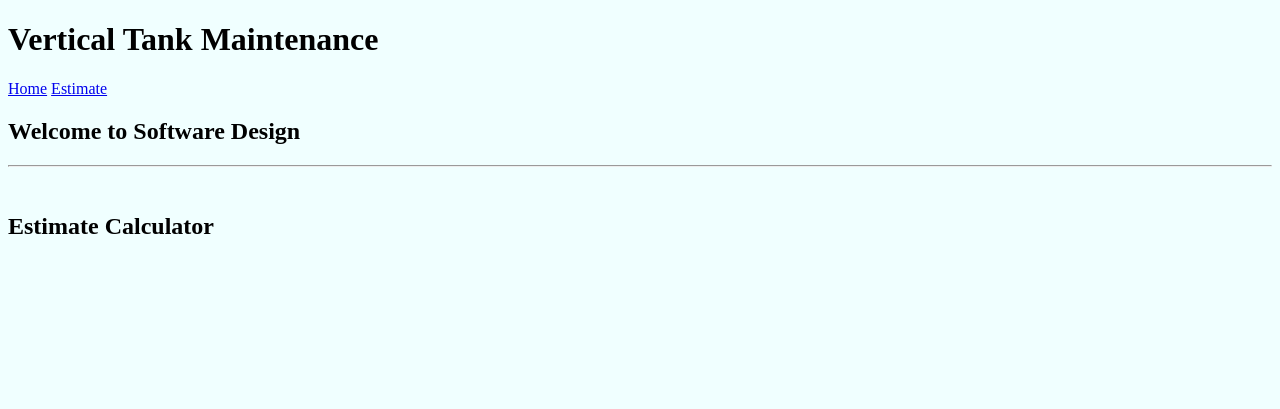
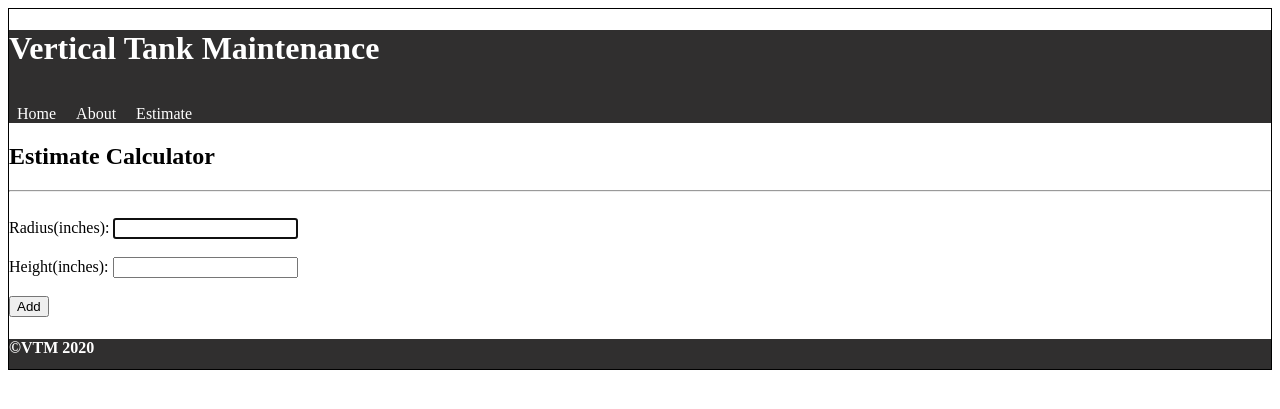
Before and after one commit to xinyi-w/vtm_site, a Flask app: page /estimate in a window 1280 px wide. Shown: the top 409 px of the page. Run offline with Flask 2, Linux system fonts and the light colour scheme.

Commit message:
vtm_site initial commit

```diff
--- a/app.py
+++ b/app.py
@@ -1,19 +1,43 @@
 from flask import Flask
-from flask import render_template
+from flask import render_template, request
+
 
 app = Flask(__name__)
+
+def calc(radius, height):
+    areaTop = (3.14 * radius**2)
+    areaSides = radius*height*3.14*2
+    areaTotal = areaTop + areaSides
+    sqFeet = areaTotal/144
+    mCost = 25 * sqFeet
+    lCost = 15 *sqFeet
+    totalCost = round(mCost + lCost,2)
+    print(totalCost)
+    return totalCost
 
 @app.route('/')
 def index():
     return render_template('index.html')
 
-@app.route('/mike')
-def mike():
-    return render_template('mike.html')
+@app.route('/about')
+def about():
+    return render_template('about.html')
 
-@app.route('/estimate')
+@app.route('/estimate', methods=['Get'])
 def estimate():
     return render_template('estimate.html')
 
+@app.route('/add', methods=['POST'])
+def add():
+    if request.method == 'POST':
+        radius = int(request.form['radius'])
+        height = int(request.form['height'])
+        print(radius)
+        print(height)
+        estimateCost = calc(radius, height)
+        #estimateCost = totalCost
+        print(estimateCost)
+    return render_template('estimate.html', estimate=estimateCost)
+
 if __name__ == '__main__':
     app.run(debug=True)
--- a/static/css/stylesheet.css
+++ b/static/css/stylesheet.css
@@ -1,3 +1,35 @@
 body{
-    background-color: azure;
+    background-color: white;
 }
+
+header{
+    color: white;
+    background-color: rgb(48, 47, 47);
+    height: 75px;
+}
+
+nav{
+    background-color: rgb(48, 47, 47);
+    color: white;
+}
+
+footer{
+    color: white;
+    background-color: rgb(48, 47, 47);
+    height: 30px;
+}
+a{
+    color: white;
+    padding: 8px;
+    height: 50px;
+}
+a:link {text-decoration: none; color: white;}
+a:hover {text-decoration: none; color: white;}
+
+div{
+    border-style:solid;
+    border-width: thin;
+}
+p{
+    text-indent: 30px;
+}
--- a/templates/base.html
+++ b/templates/base.html
@@ -1,11 +1,13 @@
 <!DOCTYPE html>
 <html lang="en">
+
 <head>
     <meta charset="UTF-8">
     <meta name="viewport" content="width=device-width, initial-scale=1.0">
     <title>{% block title %} {% endblock%}</title>
     <link rel="stylesheet" type="text/css" href="{{ url_for('static', filename='css/stylesheet.css') }}">
 </head>
+
 <body>
     <div>
         <header>
@@ -13,20 +15,22 @@
         </header>
         <main>
             <nav>
-                <a href="index.html">Home</a>
-                <a href="estimate.html">Estimate</a>
+                <a href="/">Home</a>
+                <a href="about">About</a>
+                <a href="estimate">Estimate</a>
 
             </nav>
         </main>
-        <h2>Welcome to Software Design</h2>
-
-        <hr>
-        <br>
 
         {% block body %}
 
+
         {% endblock %}
+        <footer>
+            <h4>&#169;VTM 2020</h4>
+        </footer>
 
     </div>
 </body>
+
 </html>
--- a/templates/estimate.html
+++ b/templates/estimate.html
@@ -3,8 +3,30 @@
 {% block title %} Estimate {% endblock %}
 
 
+
 {% block body %}
 
 <h2>Estimate Calculator </h2>
+<hr>
+<br>
+<form action="/add" method="POST">
+    <label for="radius">
+        Radius(inches):
+        <input type="text" id="radius" name="radius" required autofocus />
+    </label>
+<br><br>
+    <label for="height">
+        Height(inches):
+        <input type="text" id="height" name="height" required  />
+    </label>
+<br><br>
+    <input type="submit" value="Add">
+
+
+</form>
+{% if estimate %}
+<p>The total cost estimate is: ${{ estimate }}</p>
+{% endif %}
+
 
 {% endblock %}
--- a/templates/mike.html
+++ /dev/null
@@ -1,6 +0,0 @@
-{% extends 'base.html' %}
-
-{% block title %} Welcome to Mike's Page {% endblock %}
-
-
-{% block body %} It's Mike! {% endblock %}
```
Also changed, not shown: templates/about.html (added, +38 -0 lines), templates/index.html (+6 -1 lines).
